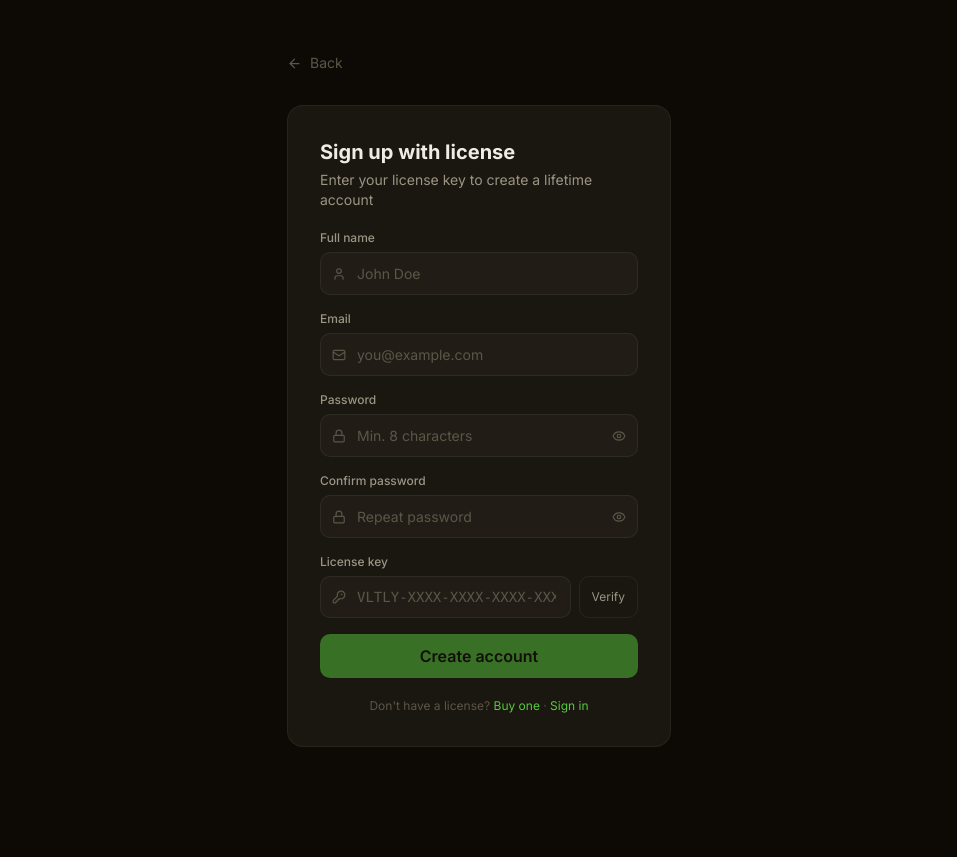
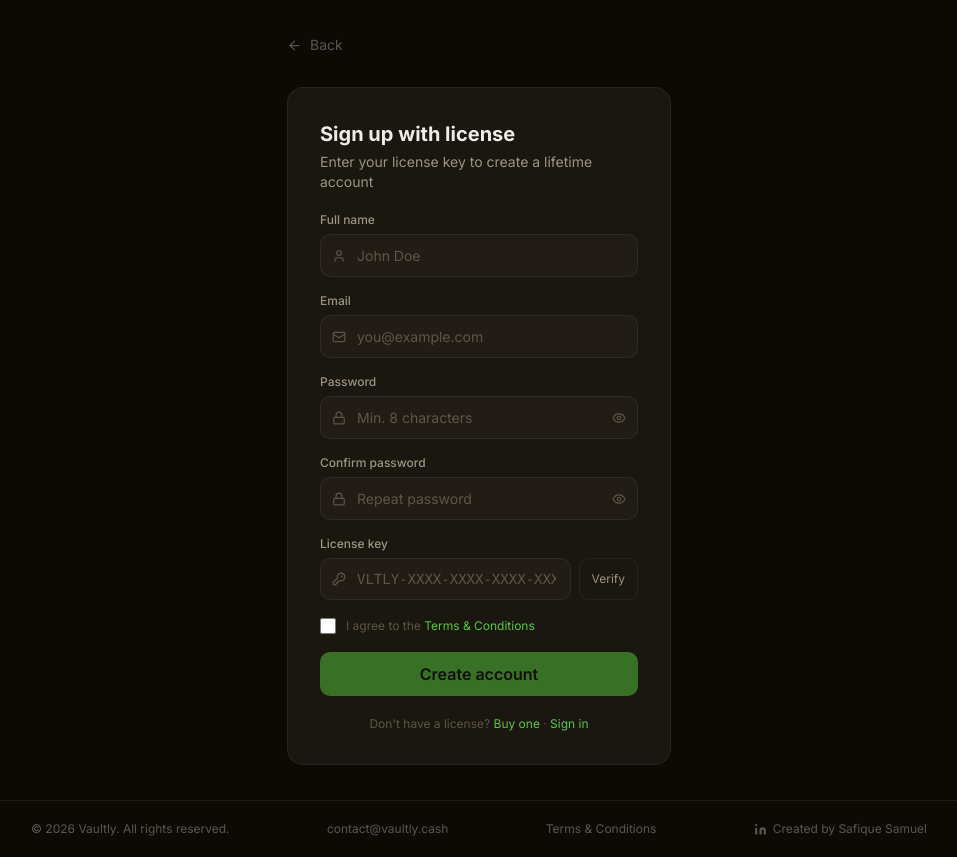
Before and after one commit to s4f1que3/vaultly-frontend, a Next.js app: page /signup/license in a window 1280 px wide. Shown: the whole page, without its empty margins (161-1118 px from the left). Before the commit the page ends 800 px from the top, so only its background shows below. Built offline with nearby package versions, Linux system fonts and the light colour scheme.

Commit message:
terms for license login

```diff
--- a/app/(auth)/signup/license/page.tsx
+++ b/app/(auth)/signup/license/page.tsx
@@ -7,6 +7,7 @@ import { z } from 'zod';
 import { motion } from 'framer-motion';
 import Link from 'next/link';
 import { Eye, EyeOff, Mail, Lock, User, KeyRound, ArrowLeft, Loader2, Check } from 'lucide-react';
+import Footer from '@/components/ui/Footer';
 import { createClient } from '@/lib/supabase/client';
 import { useRouter } from 'next/navigation';
 
@@ -39,6 +40,7 @@ export default function LicenseSignupPage() {
   const [resendCooldown, setResendCooldown] = useState(0);
   const [isResending, setIsResending] = useState(false);
   const [resendSuccess, setResendSuccess] = useState(false);
+  const [agreedToTerms, setAgreedToTerms] = useState(false);
 
   const { register, handleSubmit, watch, formState: { errors } } = useForm<FormData>({
     resolver: zodResolver(schema),
@@ -76,6 +78,10 @@ export default function LicenseSignupPage() {
   const onSubmit = async (data: FormData) => {
     if (!keyValid) {
       setError('Please validate your license key first');
+      return;
+    }
+    if (!agreedToTerms) {
+      setError('You must agree to the Terms & Conditions to continue.');
       return;
     }
     setError('');
@@ -246,6 +252,7 @@ export default function LicenseSignupPage() {
   }
 
   return (
+    <>
     <div className="min-h-screen bg-[var(--color-bg)] flex items-center justify-center p-4">
       <motion.div
         initial={{ opacity: 0, y: 20 }}
@@ -348,6 +355,28 @@ export default function LicenseSignupPage() {
               {errors.license_key && <p className="text-xs text-[var(--color-danger)] mt-1">{errors.license_key.message}</p>}
             </div>
 
+            {/* Terms checkbox */}
+            <label className="flex items-start gap-2.5 cursor-pointer group">
+              <input
+                type="checkbox"
+                checked={agreedToTerms}
+                onChange={(e) => setAgreedToTerms(e.target.checked)}
+                className="mt-0.5 h-4 w-4 flex-shrink-0 rounded border-[var(--color-border)] bg-[var(--color-surface-2)] accent-[var(--color-accent)] cursor-pointer"
+              />
+              <span className="text-xs text-[var(--color-text-muted)] leading-relaxed group-hover:text-[var(--color-text-secondary)] transition-colors">
+                I agree to the{' '}
+                <a
+                  href="/terms"
+                  target="_blank"
+                  rel="noopener noreferrer"
+                  onClick={(e) => e.stopPropagation()}
+                  className="text-[var(--color-accent)] hover:underline"
+                >
+                  Terms &amp; Conditions
+                </a>
+              </span>
+            </label>
+
             {error && (
               <div className="bg-[rgba(239,68,68,0.1)] border border-[rgba(239,68,68,0.2)] rounded-xl p-3 text-sm text-[var(--color-danger)]">
                 {error}
@@ -356,7 +385,7 @@ export default function LicenseSignupPage() {
 
             <button
               type="submit"
-              disabled={isLoading || !keyValid}
+              disabled={isLoading || !keyValid || !agreedToTerms}
               className="btn-primary w-full flex items-center justify-center gap-2"
             >
               {isLoading ? (
@@ -380,5 +409,7 @@ export default function LicenseSignupPage() {
         </div>
       </motion.div>
     </div>
+    <Footer />
+    </>
   );
 }
```
